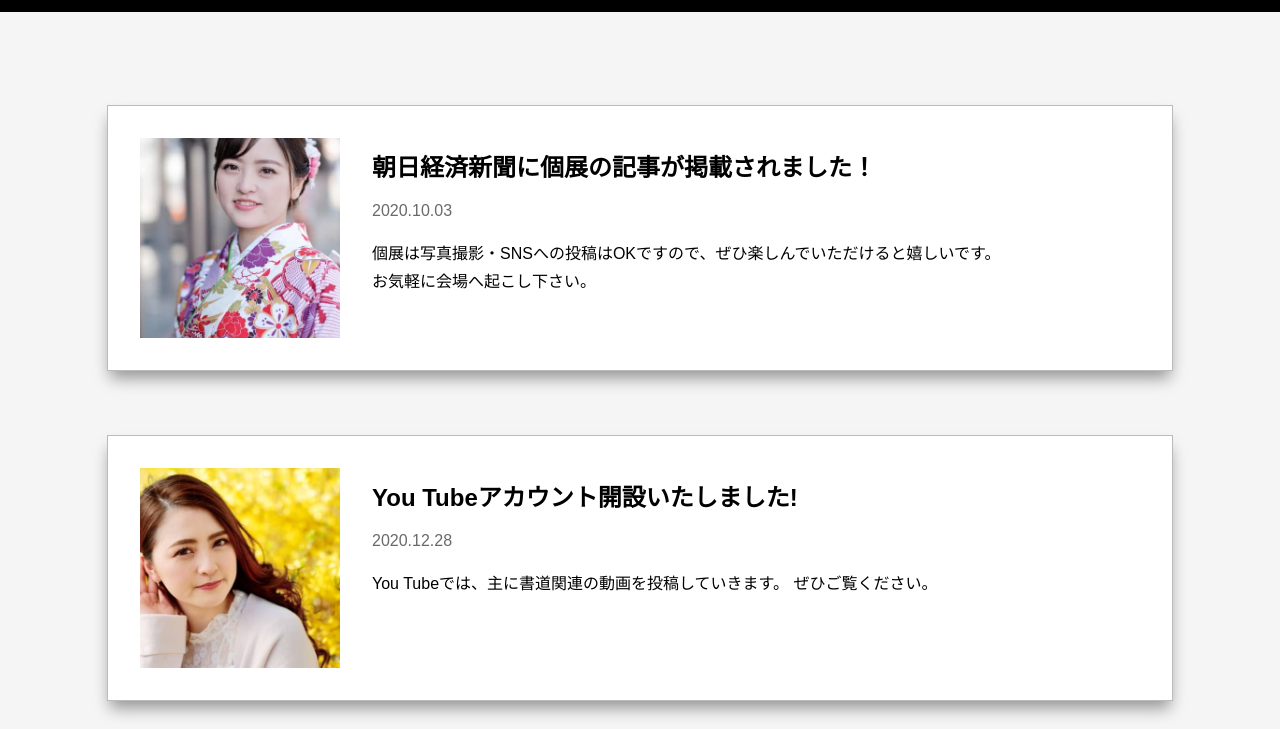
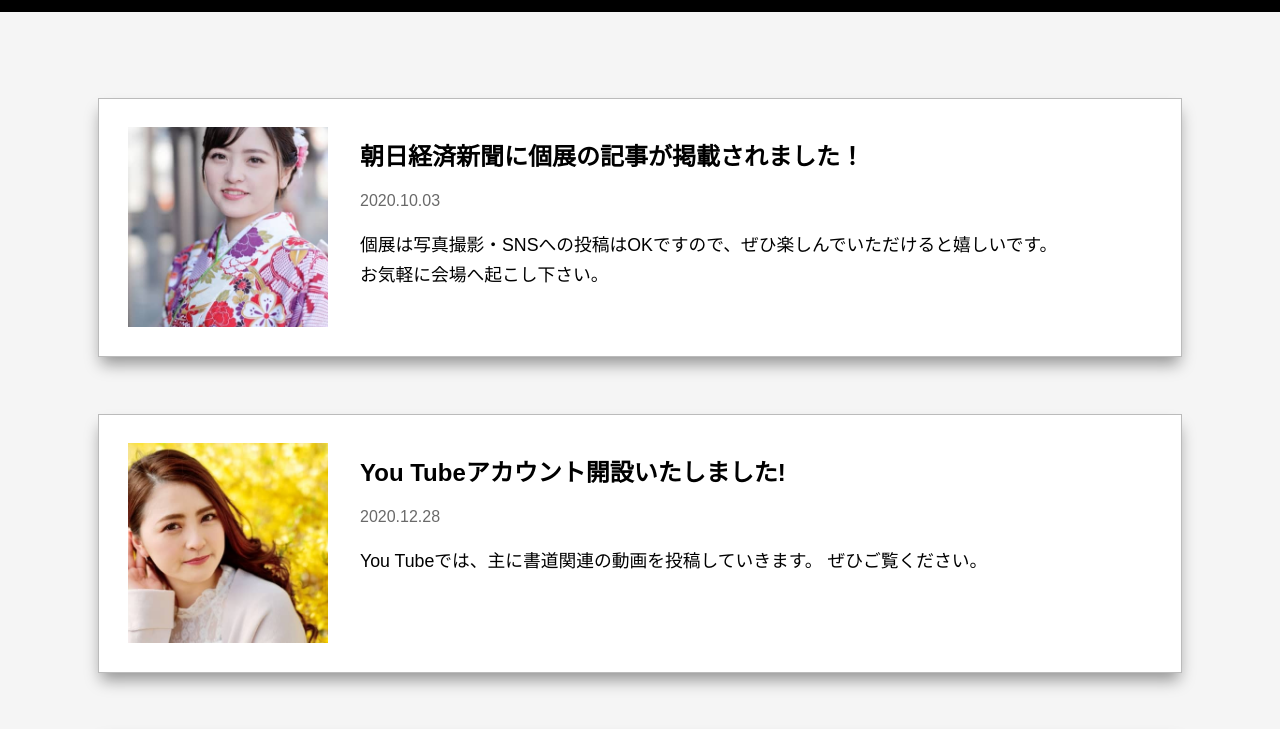
Before and after one commit to kakuta0915/calligraphy-site, a website: page src/ejs/news.ejs in a window 1280 px wide. Shown: the part 882-1611 px from the top of the page. Drawn offline with nearby package versions, Linux system fonts and the light colour scheme; files that its build step writes are made by us from their sources.

Commit message:
♻️ refactor: newsページのコードリファクタリング #42

```diff
--- a/src/sass/common.scss
+++ b/src/sass/common.scss
@@ -1043,6 +1043,41 @@ header {
   background-color: $red3;
 }
 
+/* NEWS ==================================== */
+.news {
+  background-color: $white;
+  width: 80vw;
+  display: flex;
+  padding: $space_20-30px;
+  margin: $space_40-60px auto;
+  border: 1px solid $lightGray;
+  box-shadow: 0px 10px 15px -3px rgba(0, 0, 0, 0.4);
+  transition: background-color 0.5s;
+  & img {
+    object-fit: cover;
+    transition: transform 0.5s;
+  }
+  & .news-text {
+    margin: 1rem 0 0 2rem;
+    & h2 {
+      margin-bottom: 1rem;
+    }
+    & .news-time {
+      margin-bottom: 1rem;
+      color: $gray;
+    }
+    & .news-desc {
+      font-size: $font_16-18px;
+    }
+  }
+  &:hover {
+    background-color: $smoke;
+    & img {
+      transform: scale(1.1);
+    }
+  }
+}
+
 /////////////////////////////////////////////////
 /// //////////////////////////////////////////////
 /// ///////////////////////////////////////////////
@@ -1051,40 +1086,6 @@ header {
 /// /////////////////////////////////////////////////
 /// //////////////////////////////////////////////
 //
-
-/* NEWS ==================================== */
-.news {
-  text-decoration: none;
-  color: $black;
-  background-color: $white;
-  width: 1000px;
-  display: flex;
-  padding: 2rem;
-  margin: 4rem auto;
-  border: 1px solid $lightGray;
-  box-shadow: 0px 10px 15px -3px rgba(0, 0, 0, 0.4);
-  transition: background-color 0.5s;
-  & img {
-    object-fit: cover;
-    transition: transform 0.5s;
-  }
-  &:hover {
-    background-color: $smoke;
-    & img {
-      transform: scale(1.1);
-    }
-  }
-}
-.news-text {
-  margin: 1rem 0 0 2rem;
-  & h2 {
-    margin-bottom: 1rem;
-  }
-}
-.news-time {
-  margin-bottom: 1rem;
-  color: $gray;
-}
 
 /* PRICE =================================== */
 .price-text {
```
Also changed, not shown: dist/css/common.css, 1 other file.
